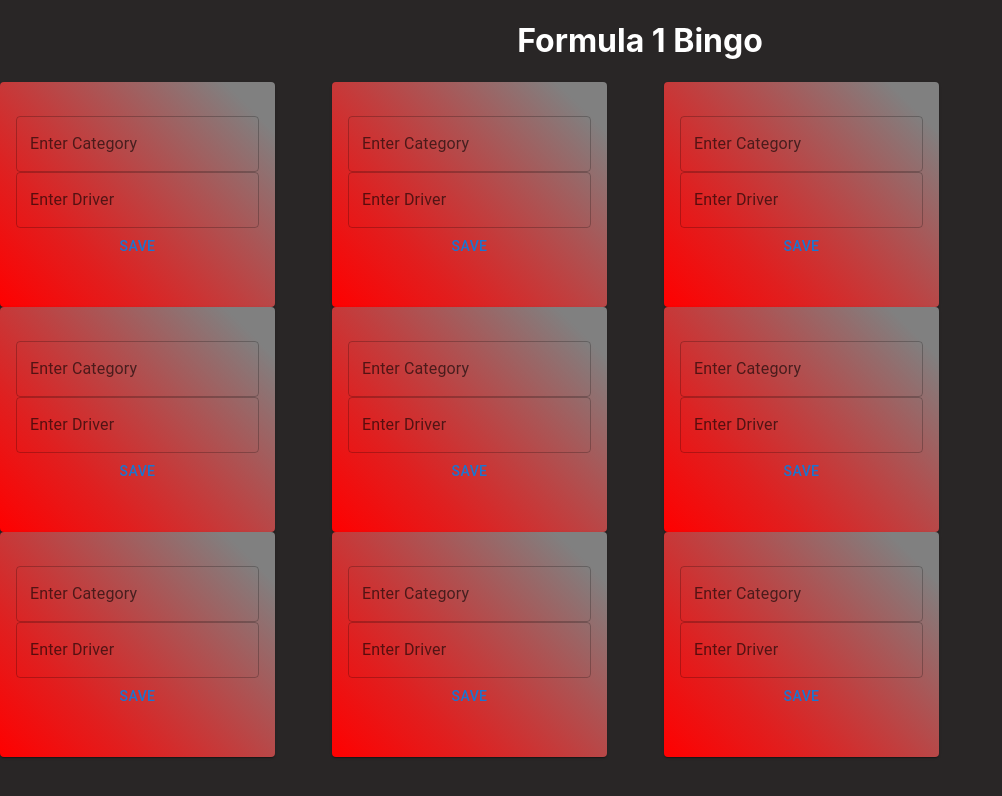
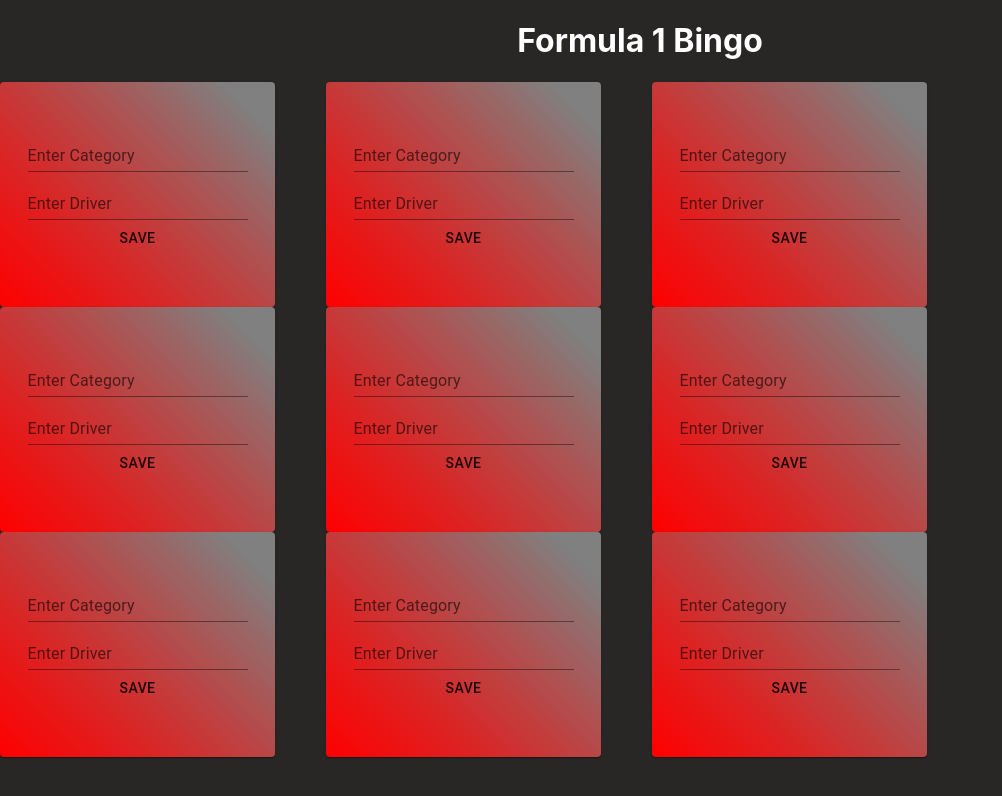
Before and after one commit to sasha-go/f1bingo, a React (Create React App) app: page / in a window 1280 px wide. Shown: the top 796 px of the page, without its empty margins (0-1002 px from the left). Built offline with nearby package versions, Linux system fonts and the light colour scheme.

Commit message:
fix: fix component props and styling

```diff
--- a/src/App.css
+++ b/src/App.css
@@ -2,68 +2,10 @@
   text-align: center;
 }
 
-h1 {
+body, h1 {
   color: white
 }
-/* .App-logo {
-  height: 100vmin;
-} */
 
-/* .App-header {
-  background-color: #282c34;
-  min-height: 100vh;
-  display: flex;
-  flex-direction: column;
-  align-items: center;
-  justify-content: center;
-  font-size: calc(10px + 2vmin);
-  color: white;
-} */
-
-/* .App-link {
-  color: #09d3ac;
-} */
-
-body {
+html {
   background-color:rgb(41, 38, 38);
 }
-
-
-/* .App {
-  text-align: center;
-}
-
-.App-logo {
-  height: 40vmin;
-  pointer-events: none;
-}
-
-@media (prefers-reduced-motion: no-preference) {
-  .App-logo {
-    animation: App-logo-spin infinite 20s linear;
-  }
-}
-
-.App-header {
-  background-color: #282c34;
-  min-height: 100vh;
-  display: flex;
-  flex-direction: column;
-  align-items: center;
-  justify-content: center;
-  font-size: calc(10px + 2vmin);
-  color: white;
-}
-
-.App-link {
-  color: #61dafb;
-}
-
-@keyframes App-logo-spin {
-  from {
-    transform: rotate(0deg);
-  }
-  to {
-    transform: rotate(360deg);
-  }
-} */
--- a/src/App.js
+++ b/src/App.js
@@ -99,21 +99,13 @@
         renderRow = rowOne;
       }
     return (
-      <Grid container justify="center" alignItems="center" alignContent="center" spacing={6}>
+      <Grid container justify="center" alignItems="center" alignContent="center" spacing={3}>
         {renderRow.map(item => {
           const id = item.id;
           const nameId = "name" + id;
           const emailId = "email" + id;
           let results;
           let buttonText;
-
-          // X On page load, state[id] is false
-            // display input fields and update name and emailID
-
-          // X Once saved
-            // only display results, no button or input fields
-
-          // they can click the saved results Card to fade it out
 
           if (((this.state[nameId] === null || this.state[emailId] === null))) {
             buttonText = "Save";
@@ -127,10 +119,10 @@
               <Grid item xs={3} key={item.id}>
                 <BingoBox id={id}>
                   <CardContent>
-                  <TextField id={"name" + id} label="Enter Category"></TextField>
-                  <TextField id={"email" + id} label="Enter Driver"></TextField>
+                  <TextField color="warning" variant="standard" id={"name" + id} label="Enter Category"></TextField>
+                  <TextField color="warning" variant="standard" id={"email" + id} label="Enter Driver"></TextField>
                   {results}
-                  <Button id={"button" + item.id} onClick={this.saveCard}>{buttonText}</Button>
+                  <Button color="inherit" variant="text" id={"button" + item.id} onClick={this.saveCard}>{buttonText}</Button>
                   </CardContent>
                 </BingoBox>
                 </Grid>
@@ -138,8 +130,8 @@
           } else {
             results =
               <>
-                <body variant='body1'>{this.state[nameId]}</body>
-                <body variant="body1">{this.state[emailId]}</body>
+                <body>{this.state[nameId]}</body>
+                <body>{this.state[emailId]}</body>
               </>
 
             if (this.state[id] === false) {
```
